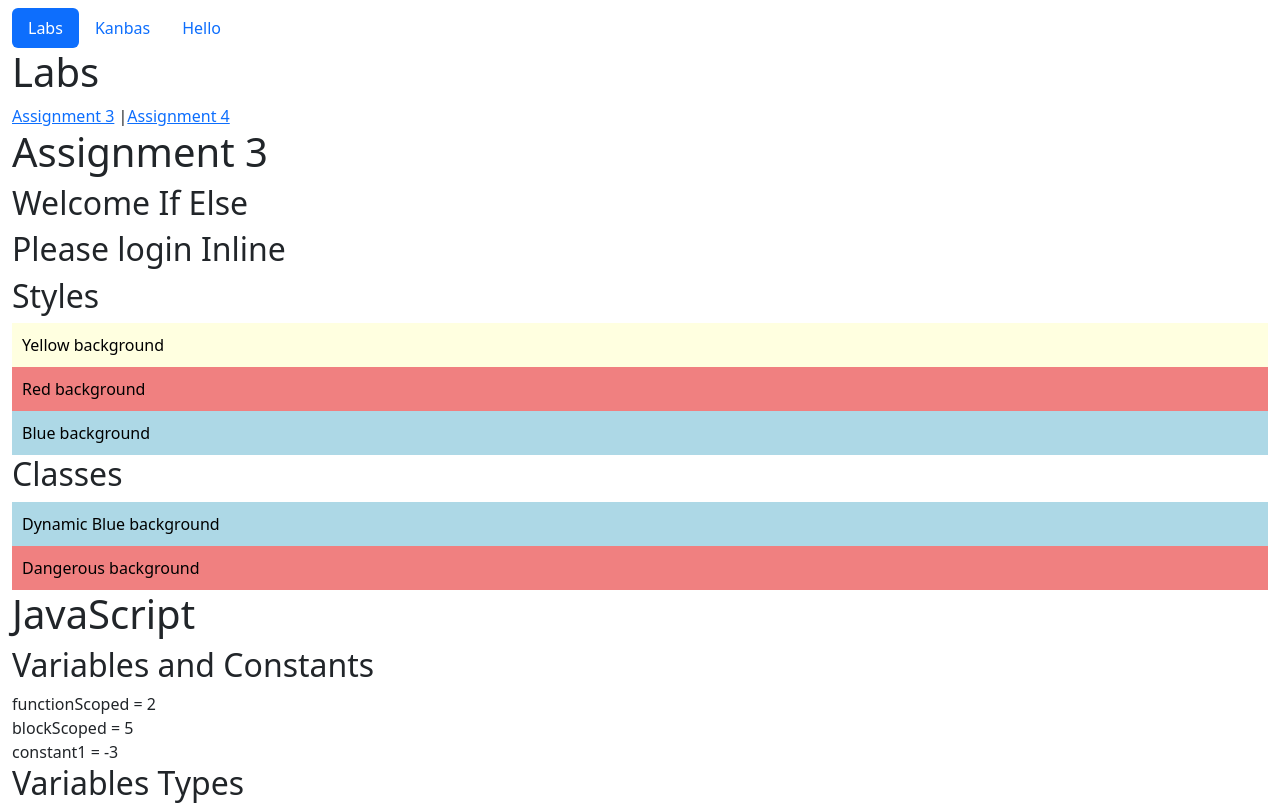
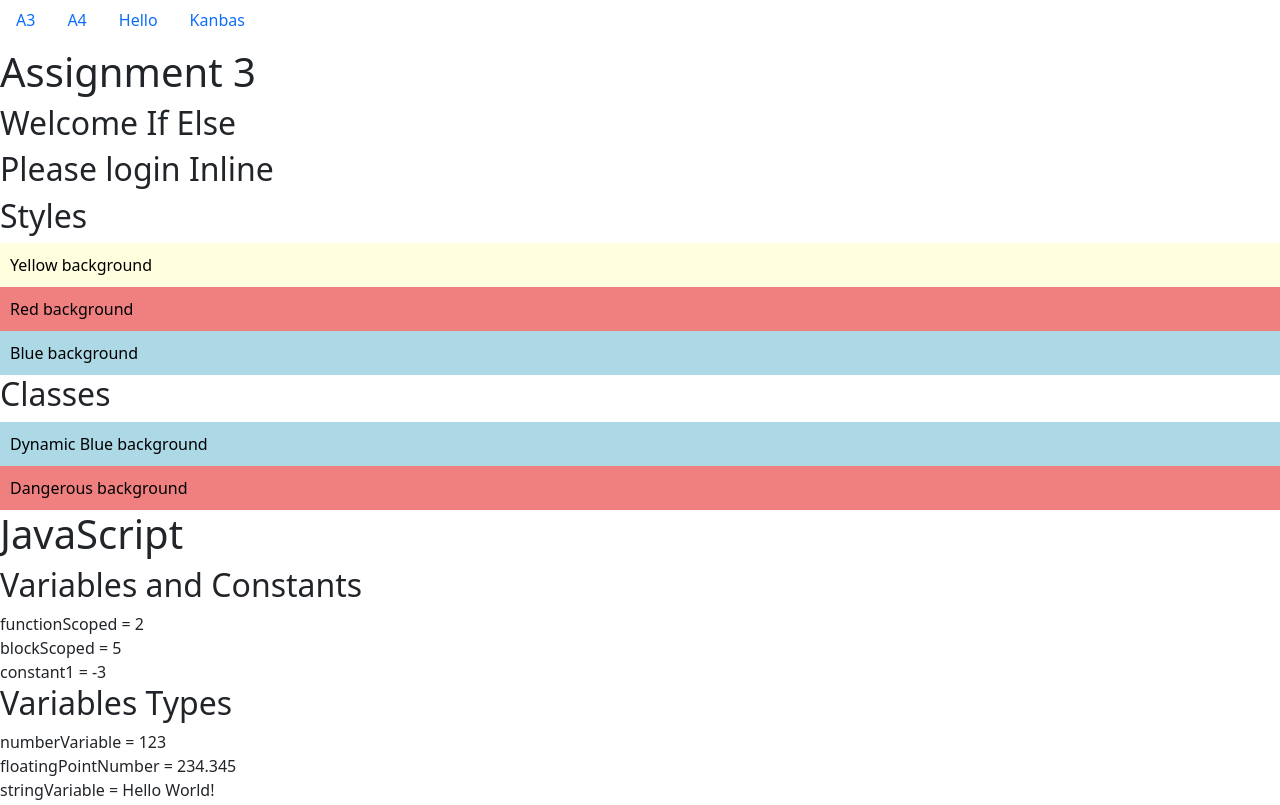
Before and after one commit to Ari-Schrier/kanbas-react-web-app, a React (Create React App) app: page /Kanbas#/Labs/a3 in a window 1280 px wide. Shown: the top 805 px of the page. Built offline with nearby package versions, Linux system fonts and the light colour scheme.

Commit message:
time's fun when you're having flies

```diff
--- /dev/null
+++ b/src/Labs/a4/ClickEvent.tsx
@@ -0,0 +1,32 @@
+function ClickEvent() {
+  const hello = () => {
+    alert("Hello World!");
+  };
+  const lifeIs = (good: string) => {
+    alert(`Life is ${good}`);
+  };
+  const pet = () =>{
+    alert('you pet the dog!');
+  };
+  return (
+    <div>
+      <h2>Click Event</h2>
+      <button onClick={hello}>
+        Click Hello</button>
+      <button onClick={() => lifeIs("Good!")}>
+        Click Good</button>
+      <button
+        onClick={() => {
+          hello();
+          lifeIs("Great!");
+        }}
+      >
+        Click Hello 3
+      </button>
+      <button onClick={pet}>
+        Pet The Dog?
+      </button>
+    </div>
+  );
+}
+export default ClickEvent;
--- /dev/null
+++ b/src/Labs/a4/EventObject.tsx
@@ -0,0 +1,21 @@
+import React, { useState } from "react";
+function EventObject() {
+  const [event, setEvent] = useState(null);
+  const handleClick = (e: any) => {
+    e.target = e.target.outerHTML;
+    delete e.view;
+    setEvent(e);
+  };
+  return (
+    <div>
+      <h2>Event Object</h2>
+      <button id="event-button"
+        onClick={(e) => handleClick(e)}
+        className="btn btn-primary">
+        Display Event Object
+      </button>
+      <pre>{JSON.stringify(event, null, 2)}</pre>
+    </div>
+  );
+}
+export default EventObject;
--- /dev/null
+++ b/src/Labs/a4/PassingDataOnEvent.tsx
@@ -0,0 +1,19 @@
+const add = (a: number, b: number) => {
+    alert(`${a} + ${b} = ${a + b}`);
+  };
+  function PassingDataOnEvent() {
+    return (
+      <div>
+        <h2>Passing Data on Event</h2>
+        <button onClick={() => add(2, 3)}
+                className="btn btn-primary">
+          Pass 2 and 3 to add()
+        </button>
+        <button onClick={() => add(9, 4)}
+                className="btn btn-primary">
+          Pass 9 and 4 to add()
+        </button>
+      </div>
+    );
+  }
+  export default PassingDataOnEvent;
--- /dev/null
+++ b/src/Labs/a4/PassingFunctions.tsx
@@ -0,0 +1,11 @@
+function PassingFunctions({ theFunction }: { theFunction: () => void }) {
+    return (
+      <div>
+        <h2>Passing Functions</h2>
+        <button onClick={theFunction} className="btn btn-primary">
+          Invoke the Function
+        </button>
+      </div>
+    );
+  }
+  export default PassingFunctions;
--- a/src/Labs/a4/index.tsx
+++ b/src/Labs/a4/index.tsx
@@ -1,8 +1,27 @@
-function Assignment4() {
-    return (
-      <div>
-        <h1>Assignment 4</h1>
-      </div>
-    );
+import React from "react";
+import ClickEvent from "./ClickEvent";
+import PassingDataOnEvent from "./PassingDataOnEvent";
+import PassingFunctions from "./PassingFunctions";
+import EventObject from "./EventObject";
+
+const Assignment4 = () => {
+  function sayHello() {
+    alert("Hello");
   }
-  export default Assignment4;
+
+  function speak() {
+    alert("Woof!");
+  }
+
+  return(
+    <>
+      <h1>Assignment 4</h1>
+      <EventObject />
+      <PassingFunctions theFunction={sayHello} />
+      <PassingFunctions theFunction={speak} />
+      <ClickEvent />
+      <PassingDataOnEvent />
+    </>
+  );
+};
+export default Assignment4;
--- a/src/Labs/index.tsx
+++ b/src/Labs/index.tsx
@@ -1,18 +1,21 @@
+import Nav from "../Nav";
 import Assignment3 from "./a3";
 import Assignment4 from "./a4";
-import { Routes, Route, Link } from "react-router-dom";
-import Nav from "../Nav";
+import {Routes, Route, Navigate}
+  from "react-router";
 
 function Labs() {
  return (
-     <div className="container-fluid">
-       <Nav />
-       <h1>Labs</h1>
-       <Link to="/Labs/a3">Assignment 3</Link> |
-       <Link to="/Labs/a4">Assignment 4</Link>
+   <div>
+     <Nav/>
      <Routes>
-         <Route path="/a3/*" element={<Assignment3 />} />
-         <Route path="/a4" element={<Assignment4 />} />
+       <Route path="/"
+        element={<Navigate
+                  to="a3"/>}/>
+       <Route path="a3"
+        element={<Assignment3/>}/>
+       <Route path="a4"
+        element={<Assignment4/>}/>
      </Routes>
    </div>
  );
--- a/src/Nav.tsx
+++ b/src/Nav.tsx
@@ -1,15 +1,20 @@
-import { Link, useLocation } from "react-router-dom";
+import { Link } from "react-router-dom";
+
+
 function Nav() {
-  const { pathname } = useLocation();
-  return (
-    <nav className="nav nav-pills mt-2">
-      <Link to="/Labs/*"
-            className={`nav-link ${pathname.includes("Labs") ? "active" : ""}`}>Labs</Link>
-      <Link to="/Kanbas"
-            className={`nav-link ${pathname.includes("Kanbas") ? "active" : ""}`}>Kanbas</Link>
-      <Link to="/hello"
-            className={`nav-link ${pathname.includes("hello") ? "active" : ""}`}>Hello</Link>
-    </nav>
-);}
+ return (
+   <nav className="nav nav-pills mb-2">
+     <Link className="nav-link" to="/Labs/a3">
+       A3</Link>
+     <Link className="nav-link" to="/Labs/a4">
+       A4</Link>
+     <Link className="nav-link" to="/hello">
+       Hello</Link>
+     <Link className="nav-link" to="/Kanbas">
+       Kanbas</Link>
+   </nav>
+ );
+}
+
 
 export default Nav;
```
Lines whose indentation alone changed are shown as unchanged.
